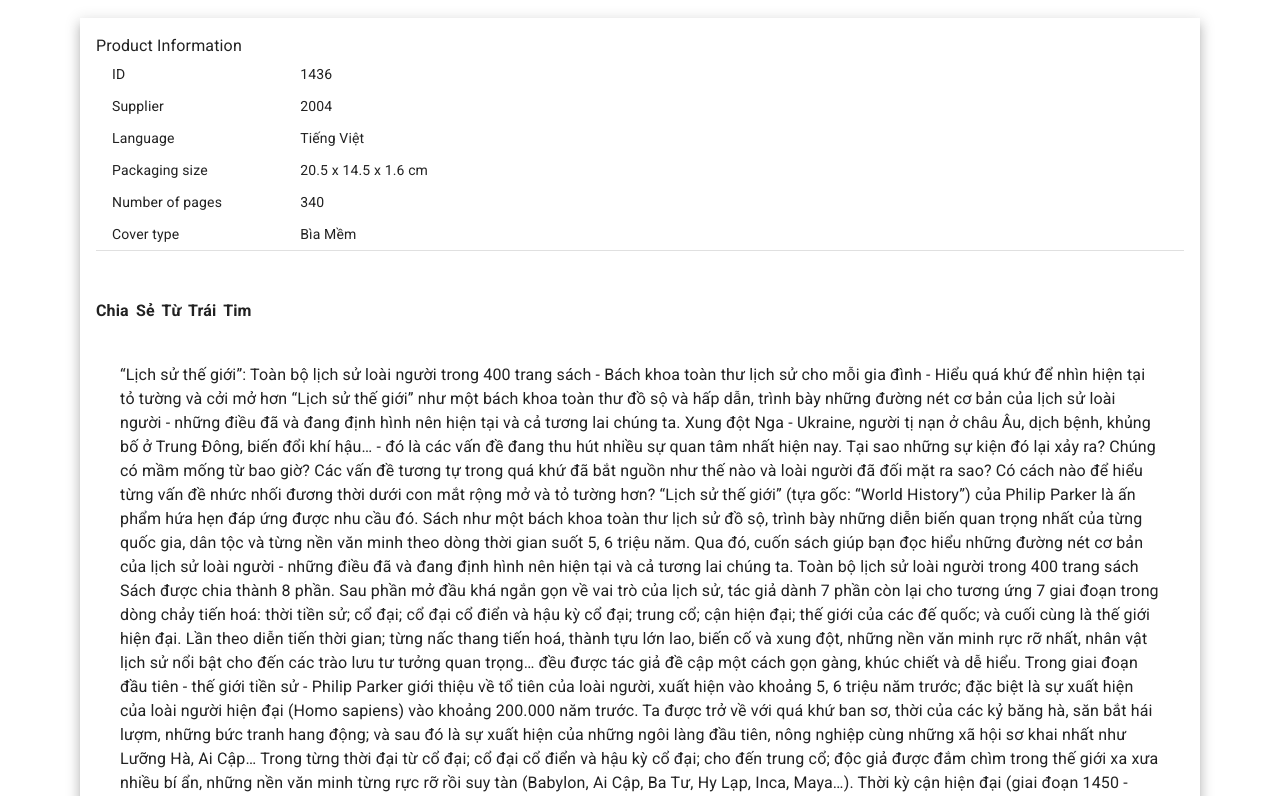
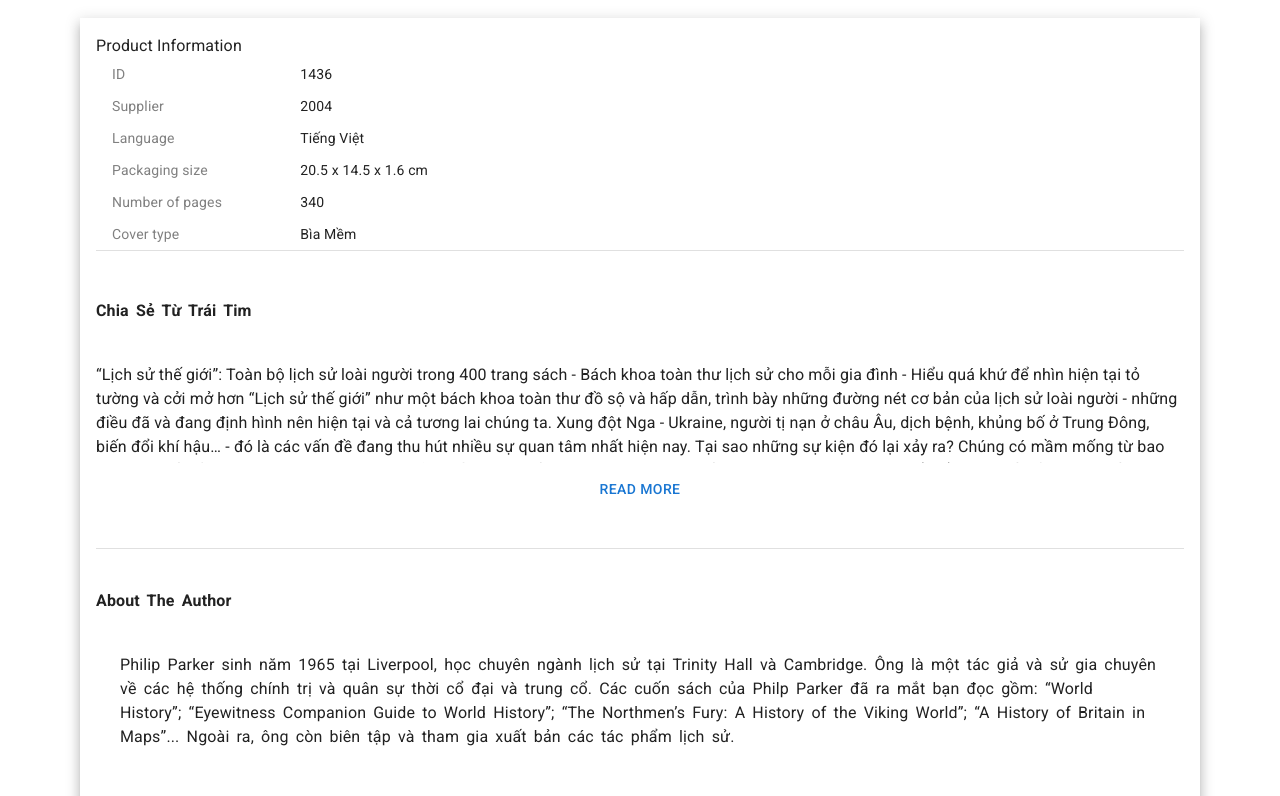
Before and after one commit to truongle2004/bookstore, a React (Vite) app: page /product in a window 1280 px wide. Shown: the part 800-1596 px from the top of the page. Built offline with nearby package versions, Linux system fonts and the light colour scheme.

Commit message:
update readmore readless

```diff
--- a/src/components/BookCard.jsx
+++ b/src/components/BookCard.jsx
@@ -6,6 +6,7 @@
 import CircularProgress from '@mui/material/CircularProgress'
 import Box from '@mui/material/Box'
 import Stack from '@mui/material/Stack'
+
 
 function BookCard() {
   const listBooks = useSelector((state) => state.ListProducts.products)
--- a/src/components/Readmore.jsx
+++ /dev/null
@@ -1,43 +0,0 @@
-import makeStyles from '@mui/styles/makeStyles'
-import { useState } from 'react'
-import Typography from '@mui/material/Typography'
-import Button from '@mui/material/Button'
-
-const useStyles = makeStyles((theme) => ({
-  root: {
-    display: 'flex',
-    flexDirection: 'column',
-    alignItems: 'flex-start'
-  },
-  content: {
-    maxHeight: (props) => (props.expanded ? 'none' : '100px'),
-    overflow: 'hidden',
-    transition: 'max-height 0.3s ease'
-  },
-  button: {
-    marginTop: theme.spacing(1),
-    alignSelf: 'center'
-  }
-}))
-
-function ReadMore({ text }) {
-  const [expanded, setExpanded] = useState(false)
-  const classes = useStyles({ expanded })
-
-  const handleToggle = () => {
-    setExpanded((prev) => !prev)
-  }
-
-  return (
-    <div className={classes.root}>
-      <Typography variant="body1" className={classes.content}>
-        {text}
-      </Typography>
-      <Button onClick={handleToggle} className={classes.button}>
-        {expanded ? 'Read Less' : 'Read More'}
-      </Button>
-    </div>
-  )
-}
-
-export default ReadMore
--- a/src/pages/ProductDetaitPages.jsx
+++ b/src/pages/ProductDetaitPages.jsx
@@ -16,7 +16,42 @@
 import { Divider } from '@mui/material'
 import { useState } from 'react'
 import RadioGroupRating from '~/components/RadioGroupRating'
-import ReadMore from '~/components/Readmore'
+
+function ReadMore({ desc }) {
+  const [expanded, setExpanded] = useState(false)
+
+  const showFullDescriptionHandler = () => {
+    setExpanded((prev) => !prev)
+  }
+
+  const description = expanded ? desc : desc.slice(0, 1000) // first 0 > 1000 characters
+
+  return (
+    <Box
+      sx={{
+        display: 'flex',
+        flexDirection: 'column',
+        alignItems: 'flex-start'
+      }}
+    >
+      <Typography
+        sx={{
+          maxHeight: expanded ? 'none' : '100px',
+          overflow: 'hidden',
+          transition: 'max-height 0.3s ease'
+        }}
+      >
+        {description}
+      </Typography>
+      <Button
+        onClick={showFullDescriptionHandler}
+        style={{ marginTop: '8px', alignSelf: 'center' }}
+      >
+        Read {expanded ? 'Less' : 'More'}
+      </Button>
+    </Box>
+  )
+}
 
 const StyledTableCell = styled(TableCell)(() => ({
   [`&.${tableCellClasses.body}`]: {
@@ -26,12 +61,6 @@
 }))
 
 function ProductDetailPages() {
-  // const handleAddProductToCart = (id) => {
-  //   dispatch(addToCart(id))
-  // }
-  //const dispatch = useDispatch()
-  //const listBooks = useSelector((state) => state.ListProducts.products)
-
   const [value, setValue] = useState(2)
   return (
     <Box
@@ -196,37 +225,78 @@
           >
             <TableBody>
               <TableRow key={bookInfo.id}>
-                <StyledTableCell component="th" scope="row">
+                <StyledTableCell
+                  component="th"
+                  scope="row"
+                  sx={{
+                    color: 'gray'
+                  }}
+                >
                   ID
                 </StyledTableCell>
                 <StyledTableCell align="justify">{bookInfo.id}</StyledTableCell>
               </TableRow>
               <TableRow>
-                <StyledTableCell align="left">Supplier</StyledTableCell>
+                <StyledTableCell
+                  align="left"
+                  sx={{
+                    color: 'gray'
+                  }}
+                >
+                  Supplier
+                </StyledTableCell>
                 <StyledTableCell align="left">
                   {bookInfo.publishingYear}
                 </StyledTableCell>
               </TableRow>
               <TableRow>
-                <StyledTableCell align="left">Language</StyledTableCell>
+                <StyledTableCell
+                  align="left"
+                  sx={{
+                    color: 'gray'
+                  }}
+                >
+                  Language
+                </StyledTableCell>
                 <StyledTableCell align="left">
                   {bookInfo.language}
                 </StyledTableCell>
               </TableRow>
               <TableRow>
-                <StyledTableCell align="left">Packaging size</StyledTableCell>
+                <StyledTableCell
+                  align="left"
+                  sx={{
+                    color: 'gray'
+                  }}
+                >
+                  Packaging size
+                </StyledTableCell>
                 <StyledTableCell align="left">
                   {bookInfo.packagingSize}
                 </StyledTableCell>
               </TableRow>
               <TableRow>
-                <StyledTableCell align="left">Number of pages</StyledTableCell>
+                <StyledTableCell
+                  align="left"
+                  sx={{
+                    color: 'gray'
+                  }}
+                >
+                  Number of pages
+                </StyledTableCell>
                 <StyledTableCell align="left">
                   {bookInfo.numberOfPages}
                 </StyledTableCell>
               </TableRow>
               <TableRow>
-                <StyledTableCell align="left">Cover type</StyledTableCell>
+                <StyledTableCell
+                  align="left"
+                  sx={{
+                    color: 'gray'
+                  }}
+                >
+                  Cover type
+                </StyledTableCell>
                 <StyledTableCell align="left">
                   {bookInfo.coverType}
                 </StyledTableCell>
@@ -246,15 +316,8 @@
               <strong>{bookInfo.headerDcription}</strong>
             </Typography>
 
-            {/* <Typography sx={{ wordSpacing: '3px' }}>
-              {bookInfo.description}
-            </Typography> */}
-            <Box
-              sx={{
-                px: 3
-              }}
-            >
-              <ReadMore text={bookInfo.description} />
+            <Box>
+              <ReadMore desc={bookInfo.description} />
             </Box>
             <Divider />
             <Typography sx={{ wordSpacing: '3px' }}>
```
